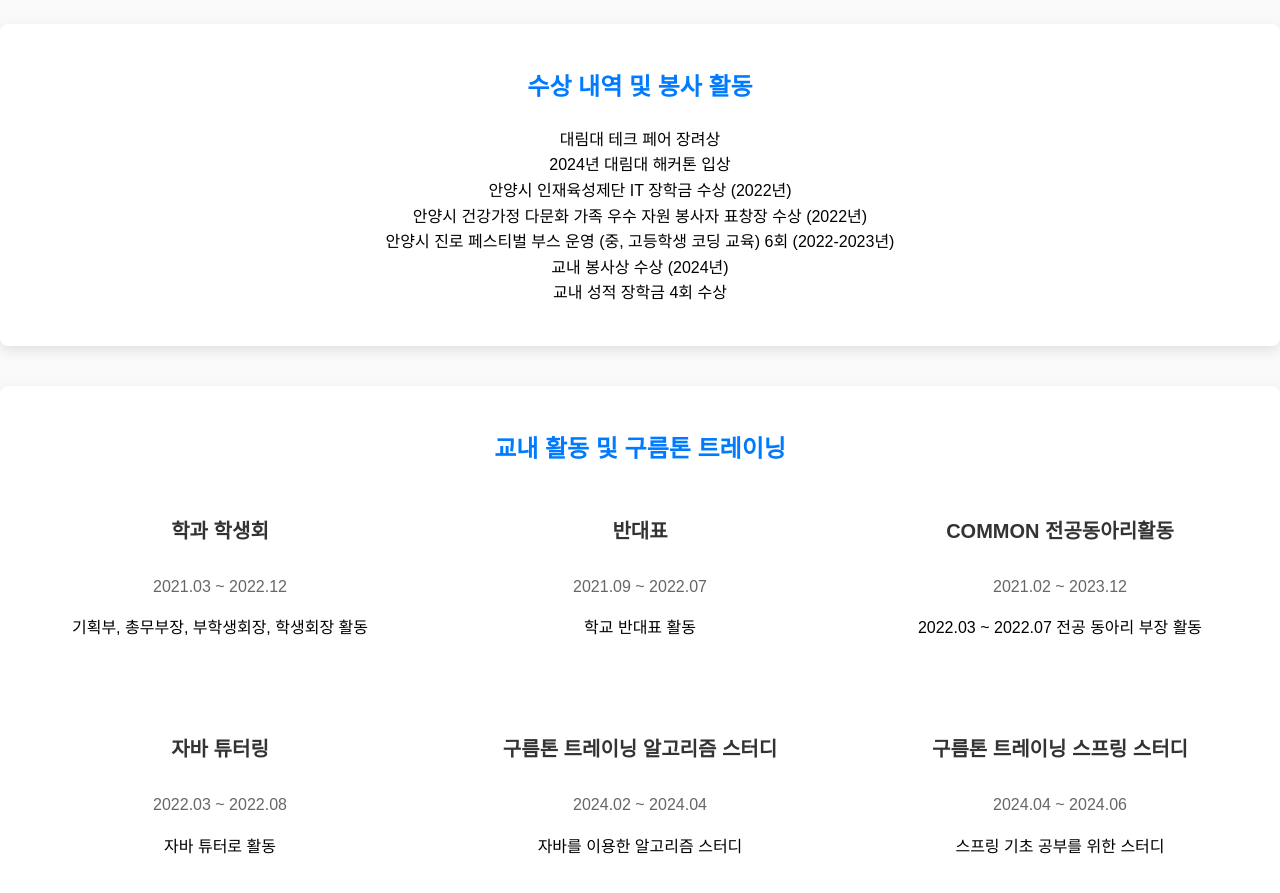
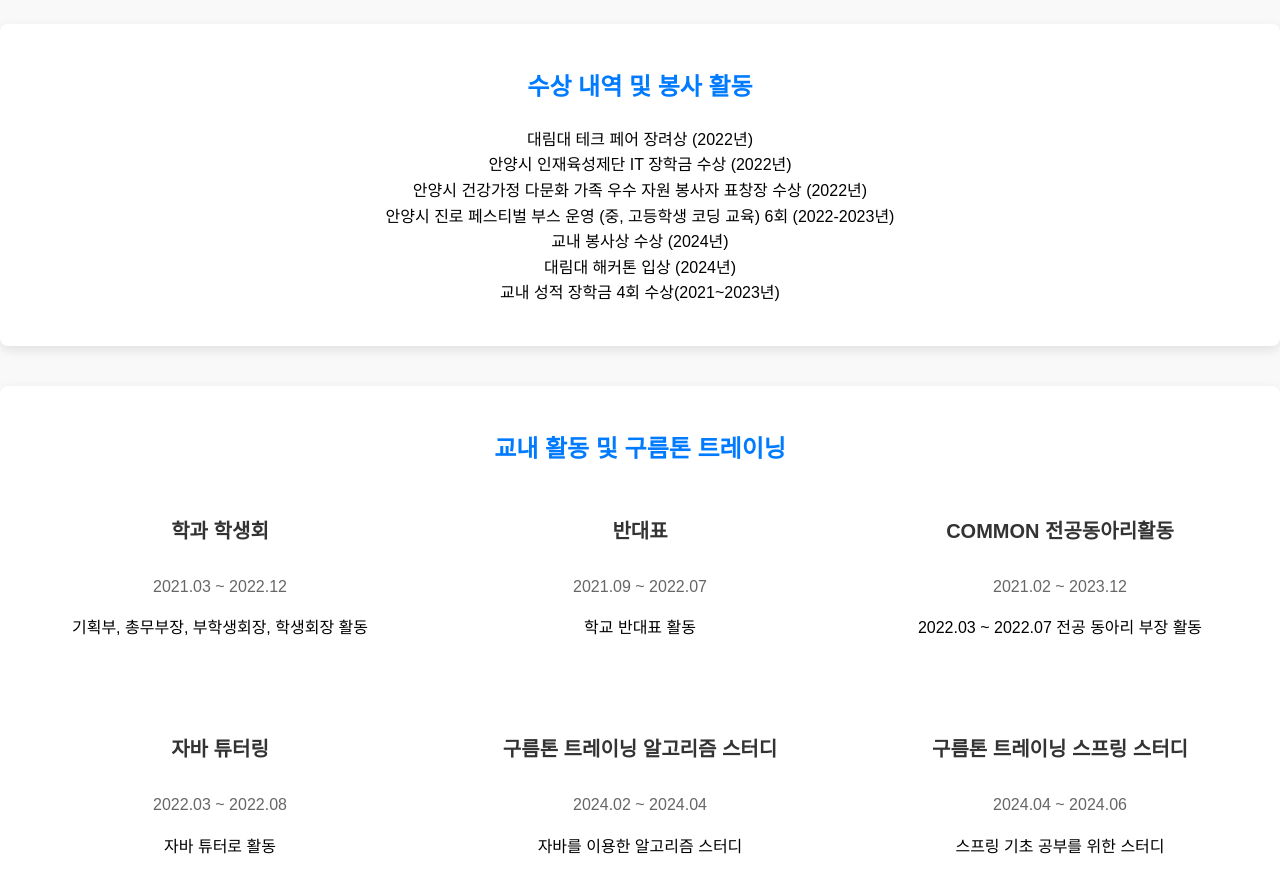
Before and after one commit to KimSuMin123/dev-resume-site, a React (Create React App) app: page / in a window 1280 px wide. Shown: the part 2400-3293 px from the top of the page. Built offline with nearby package versions, Linux system fonts and the light colour scheme; the HTML template or start-up script is replaced by a standard one.

Commit message:
Update ExperienceActivities.js

```diff
--- a/src/components/ExperienceActivities.js
+++ b/src/components/ExperienceActivities.js
@@ -11,13 +11,14 @@ const ExperienceActivities = () => {
       <section style={sectionStyle}>
         <h3 style={subHeadingStyle}>수상 내역 및 봉사 활동</h3>
         <ul style={listStyle}>
-          <li>대림대 테크 페어 장려상</li>
-          <li>2024년 대림대 해커톤 입상</li>
+          <li>대림대 테크 페어 장려상 (2022년)</li>
+
           <li>안양시 인재육성제단 IT 장학금 수상 (2022년)</li>
           <li>안양시 건강가정 다문화 가족 우수 자원 봉사자 표창장 수상 (2022년)</li>
           <li>안양시 진로 페스티벌 부스 운영 (중, 고등학생 코딩 교육) 6회 (2022-2023년)</li>
           <li>교내 봉사상 수상 (2024년)</li>
-          <li>교내 성적 장학금 4회 수상</li>
+   <li>대림대 해커톤 입상 (2024년)</li>
+          <li>교내 성적 장학금 4회 수상(2021~2023년)</li>
         </ul>
       </section>
 
```
